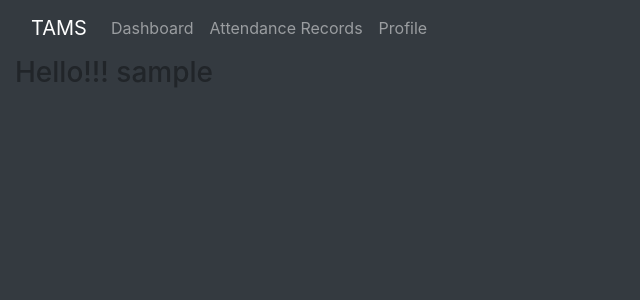
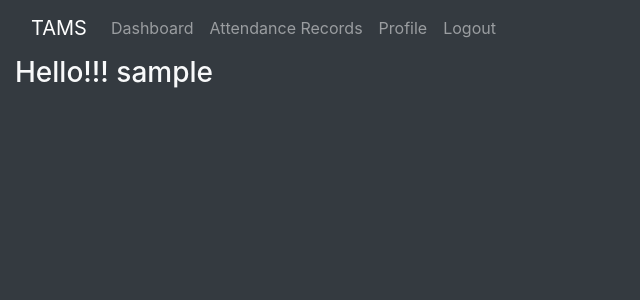
Before and after one commit to TAMS-TETFUND/tams_node, a Django app: page / in a window 1280 px wide. Shown: the top 300 px of the page, without its empty margins (0-640 px from the left). Run offline with Django 4.2, Linux system fonts and the light colour scheme; the visitor is signed in with stand-in values (Sample User, id 1); parts of the project's set-up code (start-up, migrations or seed data) failed here and were passed over; some libraries are stand-ins or nearby versions.

Commit message:
adding template logic to conceal or reveal logic and user profile link based on user authentication

```diff
--- a/webapp/templates/base.html
+++ b/webapp/templates/base.html
@@ -10,10 +10,10 @@
     <title>{% block title %}{% endblock %}</title>
 </head>
 
-<body class="bg-dark">
+<body class="bg-dark text-light">
     <nav class="navbar navbar-expand-lg navbar-dark bg-dark">
         <div class="container-fluid">
-            <a class="navbar-brand" href="#">TAMS</a>
+            <a class="navbar-brand" href="/">TAMS</a>
             <button class="navbar-toggler" type="button" data-bs-toggle="collapse"
                 data-bs-target="#navbarSupportedContent" aria-controls="navbarSupportedContent" aria-expanded="false"
                 aria-label="Toggle navigation">
@@ -23,7 +23,10 @@
                 <ul class="navbar-nav ms-auto">
                     <li class="nav-item"><a class="nav-link" href="{% url 'dashboard' %}">Dashboard</a></li>
                     <li class="nav-item"><a class="nav-link" href="{% url 'attendance' %}">Attendance Records</a></li>
+                    {% if request.user.is_authenticated %}
                     <li class="nav-item"><a class="nav-link" href="#">Profile</a></li>
+                    <li class="nav-item"><a class="nav-link" href="/accounts/logout">Logout</a></li>
+                    {% endif %}
                 </ul>
             </div>
         </div>
```
